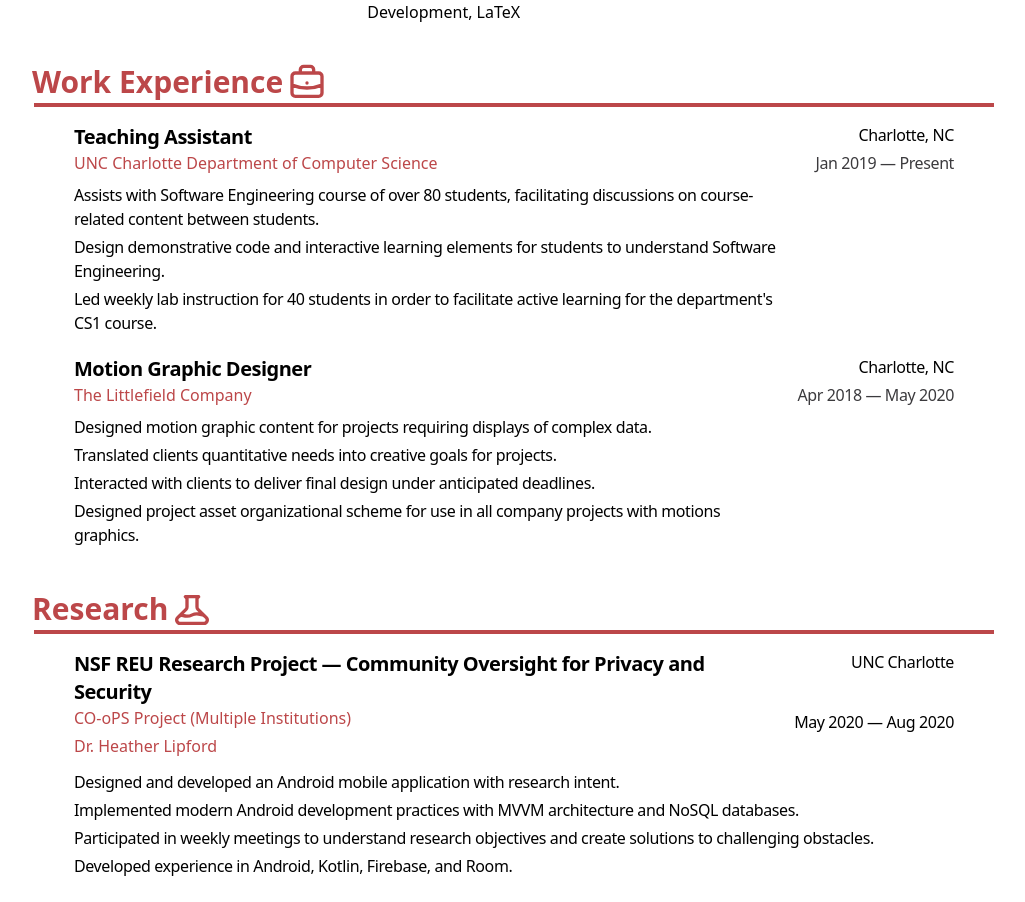
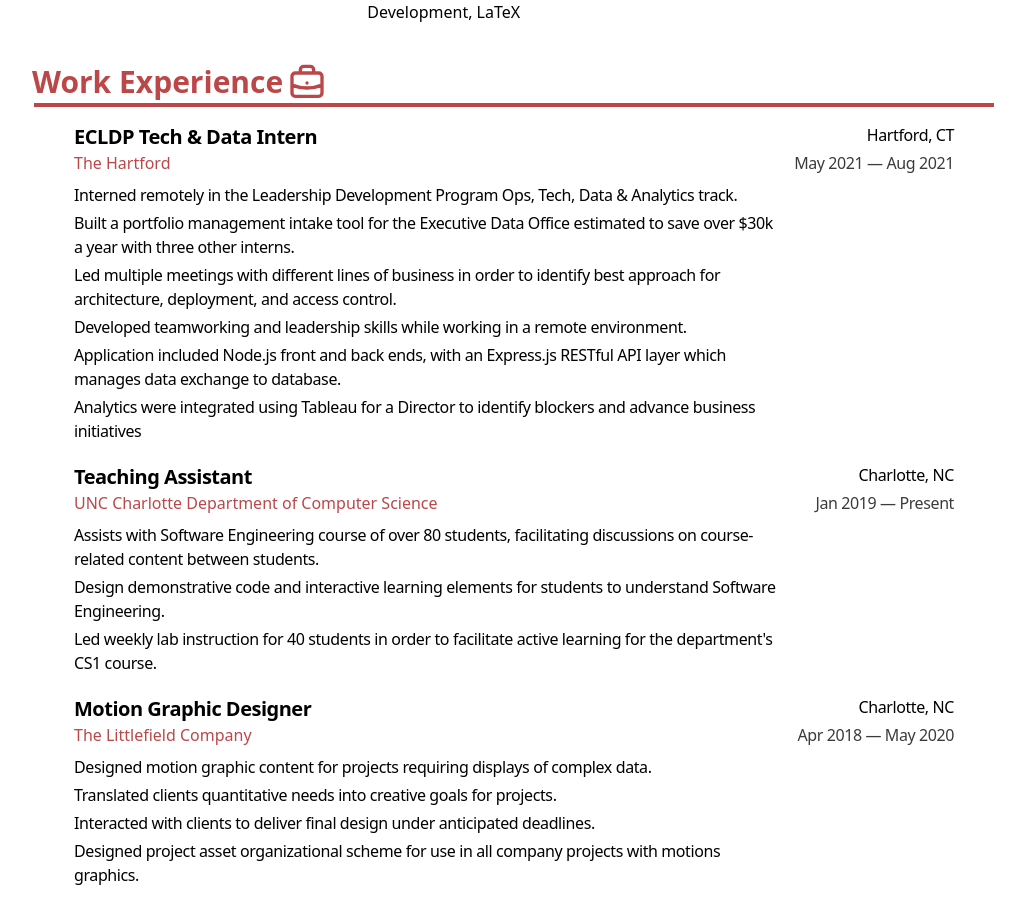
Before and after one commit to nicholasosaka/nosaka.xyz, a Next.js app in the folder web/: page /resume in a window 1280 px wide. Shown: the part 849-1751 px from the top of the page, without its empty margins (126-1151 px from the left). Built offline with nearby package versions, Linux system fonts and the light colour scheme; what @tailwindcss/typography would draw is missing.

Commit message:
Update resume

```diff
--- a/web/pages/resume.tsx
+++ b/web/pages/resume.tsx
@@ -58,6 +58,20 @@ export default function Resume() {
                 {/* Work Experience */}
                 <SectionDivider svg="/svgs/briefcase.svg" title="Work Experience"/>
                 <div className="lg:w-11/12 md:mx-auto">
+                    <Work
+                        title="ECLDP Tech & Data Intern"
+                        employer="The Hartford"
+                        location="Hartford, CT"
+                        date="May 2021 — Aug 2021"
+                        info={[
+                            "Interned remotely in the Leadership Development Program Ops, Tech, Data & Analytics track.",
+                            "Built a portfolio management intake tool for the Executive Data Office estimated to save over $30k a year with three other interns.",
+                            "Led multiple meetings with different lines of business in order to identify best approach for architecture, deployment, and access control.",
+                            "Developed teamworking and leadership skills while working in a remote environment.",
+                            "Application included Node.js front and back ends, with an Express.js RESTful API layer which manages data exchange to database.",
+                            "Analytics were integrated using Tableau for a Director to identify blockers and advance business initiatives"
+                        ]}
+                    />
                     <Work
                         title="Teaching Assistant"
                         employer="UNC Charlotte Department of Computer Science"
```
Also changed, not shown: 1 other file (tests, documents, lock files or other folders).
